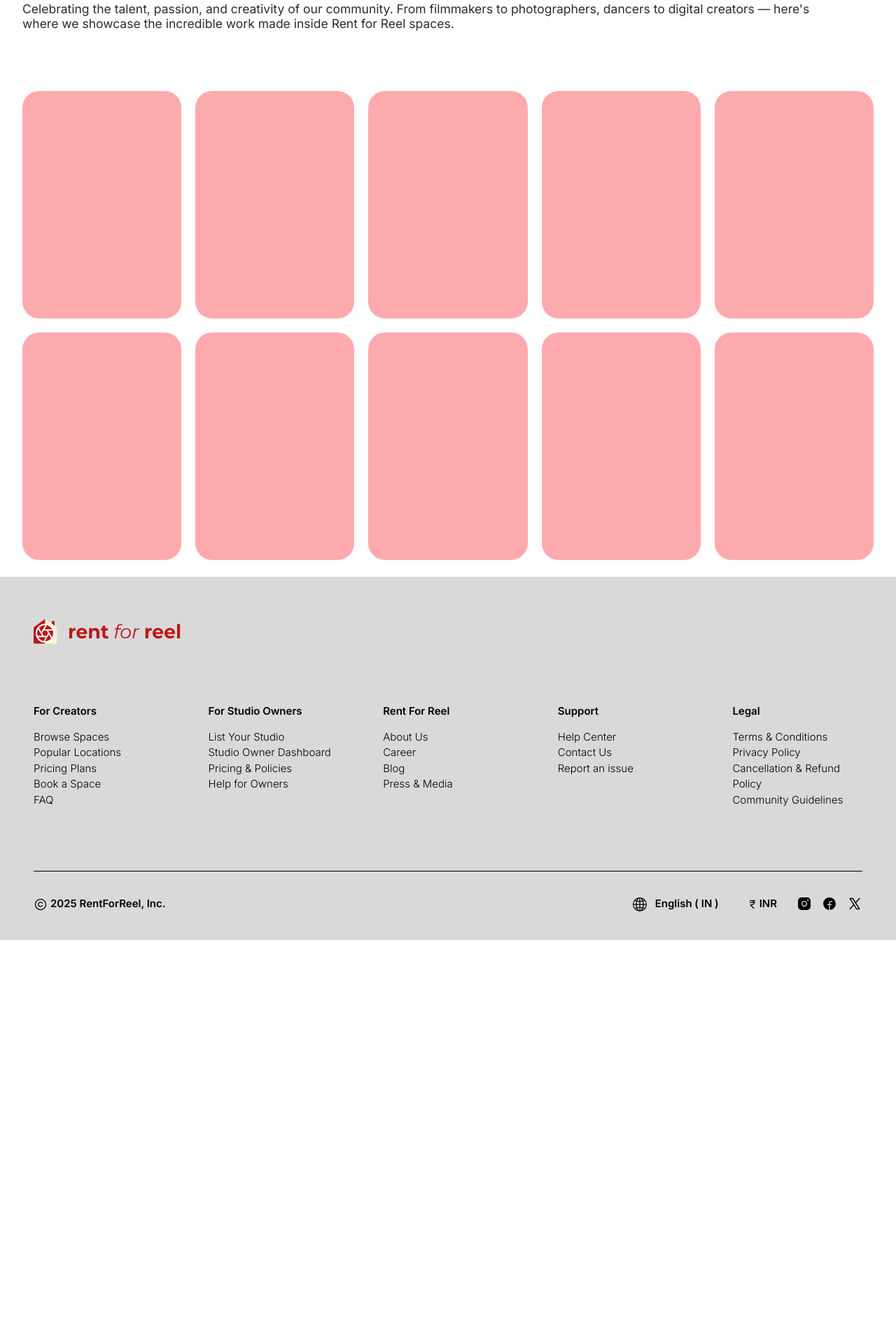
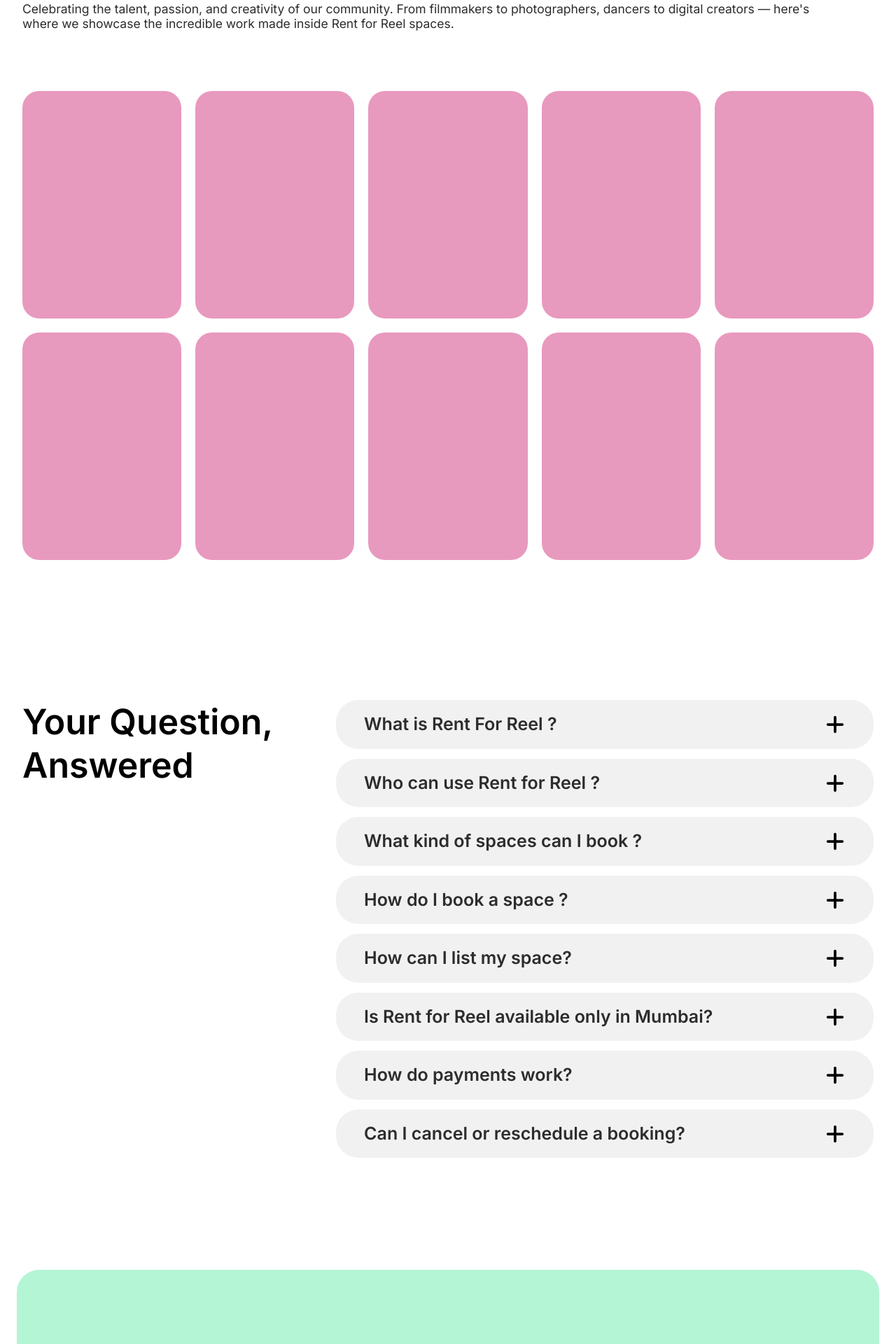
Before and after one commit to danish-khan962/RentForReel-demo, a Next.js app: page / in a window 1280 px wide. Shown: the part 3520-5440 px from the top of the page at 70% size. Before the commit the page ends 4863 px from the top, so only its background shows below. Built offline with nearby package versions, Linux system fonts and the light colour scheme; a web font is replaced by a local one.

Commit message:
FAQ and Banner added...

```diff
--- a/src/app/page.tsx
+++ b/src/app/page.tsx
@@ -1,3 +1,4 @@
+import Banner from "@/components/sections/Home/Banner";
 import CapsuleSearchFilter from "@/components/sections/Home/CapsuleSearchFilter";
 import CreatorsSpotlightWall from "@/components/sections/Home/CreatorsSpotlightWall";
 import CTAsection from "@/components/sections/Home/CTAsection";
@@ -32,6 +33,9 @@ export default function Home() {
       {/* FAQ or Accordions */}
       <FAQ />
 
+      {/* Banner section with CTA button */}
+      <Banner />
+
     </>
   );
 }
--- /dev/null
+++ b/src/components/sections/Home/Banner.tsx
@@ -0,0 +1,15 @@
+import React from 'react'
+
+const Banner = () => {
+  return (
+    <section className='max-w-[1500px] w-full mx-auto px-4 sm:px-6 md:px-6 flex justify-center items-center mt-[100px] sm:mt-[120px] md:mt-[140px] lg:mt-[160px]'>
+
+        <div className='flex flex-col max-w-[1440px] w-full h-[300px] bg-green-400/30 rounded-4xl'>
+
+        </div>
+
+    </section>
+  )
+}
+
+export default Banner
--- a/src/components/sections/Home/CreatorsSpotlightWall.tsx
+++ b/src/components/sections/Home/CreatorsSpotlightWall.tsx
@@ -14,16 +14,16 @@ const CreatorsSpotlightWall = () => {
 
         {/* Video Playing Cards grid */}
         <div className='w-full grid grid-cols-1 sm:grid-cols-2 md:grid-cols-3 lg:grid-cols-4 xl:grid-cols-5 gap-5 mt-[50px] sm:mt-[60px] md:mt-[75px] lg:mt-[85px]'>
-          <div className='max-w-[450px] w-full h-[325px] rounded-3xl bg-red-500/40'></div>
-          <div className='max-w-[450px] w-full h-[325px] rounded-3xl bg-red-500/40'></div>
-          <div className='max-w-[450px] w-full h-[325px] rounded-3xl bg-red-500/40'></div>
-          <div className='max-w-[450px] w-full h-[325px] rounded-3xl bg-red-500/40'></div>
-          <div className='max-w-[450px] w-full h-[325px] rounded-3xl bg-red-500/40'></div>
-          <div className='max-w-[450px] w-full h-[325px] rounded-3xl bg-red-500/40'></div>
-          <div className='max-w-[450px] w-full h-[325px] rounded-3xl bg-red-500/40'></div>
-          <div className='max-w-[450px] w-full h-[325px] rounded-3xl bg-red-500/40'></div>
-          <div className='max-w-[450px] w-full h-[325px] rounded-3xl bg-red-500/40'></div>
-          <div className='max-w-[450px] w-full h-[325px] rounded-3xl bg-red-500/40'></div>
+          <div className='max-w-[450px] w-full h-[325px] rounded-3xl bg-pink-700/40'></div>
+          <div className='max-w-[450px] w-full h-[325px] rounded-3xl bg-pink-700/40'></div>
+          <div className='max-w-[450px] w-full h-[325px] rounded-3xl bg-pink-700/40'></div>
+          <div className='max-w-[450px] w-full h-[325px] rounded-3xl bg-pink-700/40'></div>
+          <div className='max-w-[450px] w-full h-[325px] rounded-3xl bg-pink-700/40'></div>
+          <div className='max-w-[450px] w-full h-[325px] rounded-3xl bg-pink-700/40'></div>
+          <div className='max-w-[450px] w-full h-[325px] rounded-3xl bg-pink-700/40'></div>
+          <div className='max-w-[450px] w-full h-[325px] rounded-3xl bg-pink-700/40'></div>
+          <div className='max-w-[450px] w-full h-[325px] rounded-3xl bg-pink-700/40'></div>
+          <div className='max-w-[450px] w-full h-[325px] rounded-3xl bg-pink-700/40'></div>
         </div>
 
     </section>
--- a/src/components/sections/Home/FAQ.tsx
+++ b/src/components/sections/Home/FAQ.tsx
@@ -1,11 +1,98 @@
-import React from 'react'
+"use client"
+
+import React, { useState } from 'react'
+import { FaPlus, FaMinus } from "react-icons/fa6";
+
+// Accordion Questions and Answers data
+const accordionData = [
+  {
+    question: "What is Rent For Reel ?",
+    answer: "Rent For Reel is a platform that connects content creators, filmmakers, photographers, and brands with short-term rental spaces that are curated specifically for shoots. Whether it's a music video, brand commercial, social media reel, or a product shoot, Rent For Reel makes it easy to discover and book the perfect location."
+  },
+  {
+    question: "Who can use Rent for Reel ?",
+    answer: "Anyone looking for a creative space to shoot content can use Rent For Reel. This includes influencers, production houses, independent creators, photographers, brands, agencies, and even individuals planning personal shoots like pre-wedding or portfolio sessions."
+  },
+  {
+    question: "What kind of spaces can I book ?",
+    answer: "You can book a wide variety of spaces including apartments, studios, villas, cafes, rooftops, art galleries, warehouses, and more. Each space is listed with detailed photos, amenities, pricing, and availability, so you can find exactly what suits your shoot."
+  },
+  {
+    question: "How do I book a space ?",
+    answer: "Booking is simple. Browse spaces on the platform, check availability, and send a booking request. Once the host confirms, you receive all the necessary details. You can also filter by location, type of space, budget, and shoot category to narrow down your search."
+  },
+  {
+    question: "How can I list my space?",
+    answer: "If you own or manage a space suitable for shooting, you can list it on Rent For Reel by signing up as a host. Just provide details, upload high-quality photos, set pricing and availability, and once approved, your space will be live and bookable by creators."
+  },
+  {
+    question: "Is Rent for Reel available only in Mumbai?",
+    answer: "Currently, Rent For Reel is primarily active in Mumbai, but we are rapidly expanding to other major cities across India. If you're outside Mumbai and interested in listing or booking, you can join our waitlist or contact our team to express interest."
+  },
+  {
+    question: "How do payments work?",
+    answer: "Payments are handled securely through the platform. Guests pay upfront when the booking is confirmed, and hosts receive their payment after the shoot is completed. Transparent pricing and cancellation policies are provided for each listing."
+  },
+  {
+    question: "Can I cancel or reschedule a booking?",
+    answer: "Yes, you can cancel or reschedule a booking based on the cancellation policy set by the host. Most listings have flexible or moderate policies, and any changes must be communicated through the platform in advance to avoid penalties."
+  }
+];
+
 
 const FAQ = () => {
+  const [activeIndex, setActiveIndex] = useState(null);
+
+  const handleAccordionState = (index) => {
+    setActiveIndex(prevIndex => (prevIndex === index ? null : index));
+  };
+
   return (
-    <div>
+    <section className='max-w-[1500px] w-full mx-auto px-4 sm:px-6 md:px-8 mt-[140px] sm:mt-[160px] md:mt-[180px] lg:mt-[200px] flex flex-col md:flex-row justify-center items-start md:justify-between gap-x-[60px]'>
 
-    </div>
-  )
-}
+      <p className='text-[26px] sm:text-[35px] md:text-[42px] lg:text-[50px] text-center md:text-start font-semibold leading-[62px] mb-10 md:mb-0'>
+        Your Question, Answered
+      </p>
 
-export default FAQ
+      {/* Accordions */}
+      <div className='w-full flex flex-col gap-3.5'>
+        {accordionData.map((item, idx) => {
+          const isOpen = activeIndex === idx;
+
+          return (
+            <div
+              className='max-w-[920px] w-full flex flex-col bg-[#EEEEEE]/80 py-2.5 sm:py-4 px-4 sm:px-6 md:px-8 lg:px-10 rounded-[32px]'
+              key={idx}
+            >
+              {/* Question and toggle icon */}
+              <div
+                className='w-full flex flex-row justify-between gap-x-2 items-center cursor-pointer'
+                onClick={() => handleAccordionState(idx)}
+              >
+                <p className='text-[18px] sm:text-[20px] md:text-[22px] lg:text-[25px] text-[#2C2C2C] font-semibold'>
+                  {item.question}
+                </p>
+                {isOpen ? (
+                  <FaMinus className='text-[20px] sm:text-[23px] md:text-[26px] lg:text-[30px]' />
+                ) : (
+                  <FaPlus className='text-[20px] sm:text-[23px] md:text-[26px] lg:text-[30px]' />
+                )}
+              </div>
+
+              {/* Smooth toggle answer */}
+              <div
+                className={`overflow-hidden transition-all duration-500 ease-in-out ${isOpen ? 'max-h-[700px] mt-8' : 'max-h-0'}`}
+              >
+                <p className='text-base md:text-[18px] text-[#2C2C2C]'>
+                  {item.answer}
+                </p>
+              </div>
+            </div>
+          );
+        })}
+      </div>
+    </section>
+  );
+};
+
+export default FAQ;
```
